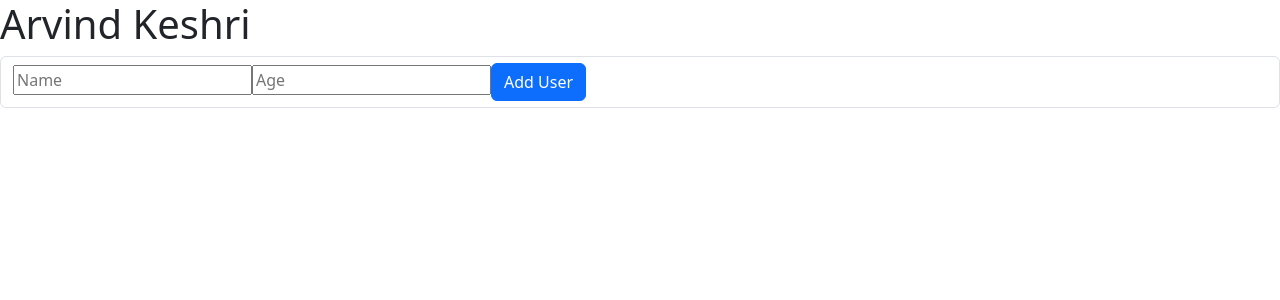
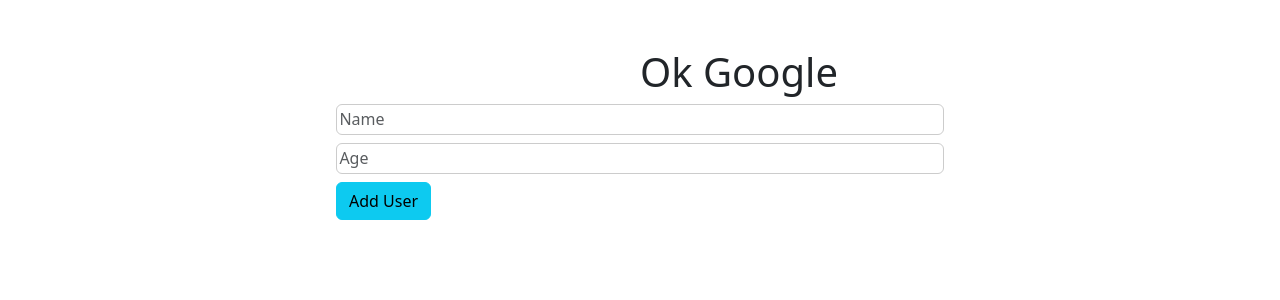
Before and after one commit to codekeshri/add-user-form, a React (Create React App) app: page / in a window 1280 px wide. Shown: the top 300 px of the page. Built offline with nearby package versions, Linux system fonts and the light colour scheme.

Commit message:
re-usable Button & Card UI component added

```diff
--- a/src/App.js
+++ b/src/App.js
@@ -1,12 +1,11 @@
 import React from 'react';
 import './App.css';
-import AddUser from './components/AddUserForm/AddUserForm';
+import AddUser from './components/Users/AddUser';
 import 'bootstrap/dist/css/bootstrap.min.css';
 
 function App() {
   return (
     <div>
-      <h1>Arvind Keshri</h1>
       <AddUser />
     </div>
   );
--- a/src/components/AddUserForm/AddUserForm.jsx
+++ /dev/null
@@ -1,56 +0,0 @@
-import React from 'react';
-import { useState } from 'react';
-
-const AddUser = () => {
-  const [name, setName] = useState('');
-  const [age, setAge] = useState('');
-  const [users, setUsers] = useState([]);
-
-  function userHandler(event) {
-    if (!name.trim().length && !age.trim().length()) {
-      alert('Invalid Input');
-      return;
-    }
-    event.preventDefault();
-    console.log(name, age);
-    setUsers([...users, { name, age }]);
-    setName('');
-    setAge('');
-  }
-
-  return (
-    <div>
-      <div className='form-control'>
-        <input
-          type='text'
-          placeholder='Name'
-          onChange={(event) => setName(event.target.value)}
-          value={name}
-        />
-        <input
-          type='text'
-          placeholder='Age'
-          onChange={(event) => setAge(event.target.value)}
-          value={age}
-        />
-        <button onClick={userHandler} className='btn btn-primary'>
-          {' '}
-          Add User
-        </button>
-      </div>
-      <div>
-        <ul className='list-group'>
-          {users.map((user) => {
-            return (
-              <li key={Math.random()}>
-                `Name is {user.name} and Age is {user.age}`
-              </li>
-            );
-          })}
-        </ul>
-      </div>
-    </div>
-  );
-};
-
-export default AddUser;
--- /dev/null
+++ b/src/components/UI/Button.css
@@ -0,0 +1,18 @@
+.button {
+  font: inherit;
+  border: 1px solid #4f005f;
+  background: #4f005f;
+  color: white;
+  padding: 0.25rem 1rem;
+  cursor: pointer;
+}
+
+.button:hover,
+.button:active {
+  background: #741188;
+  border-color: #741188;
+}
+
+.button:focus {
+  outline: none;
+}
--- /dev/null
+++ b/src/components/UI/Button.jsx
@@ -0,0 +1,28 @@
+import React from 'react';
+import { useState } from 'react';
+import './Button.css';
+
+const Button = (props) => {
+  const [users, setUsers] = useState([]);
+  const [name, setName] = useState('');
+  const [age, setAge] = useState('');
+
+  function userHandler(event) {
+    if (!name.trim().length && !age.trim().length) {
+      alert('Invalid Input');
+      return;
+    }
+    event.preventDefault();
+    console.log(name, age);
+    setUsers([...users, { name, age }]);
+    setName('');
+    setAge('');
+  }
+  return (
+    <button className='btn btn-info button' type='submit' onClick={userHandler}>
+      {props.children}
+    </button>
+  );
+};
+
+export default Button;
--- /dev/null
+++ b/src/components/UI/Card.css
@@ -0,0 +1,5 @@
+.card {
+  background: orange;
+  box-shadow: 0 2px 8px rgba(0, 0, 0, 0.26);
+  border-radius: 10px;
+}
--- /dev/null
+++ b/src/components/UI/Card.jsx
@@ -0,0 +1,8 @@
+import React from 'react';
+import './Card.css';
+
+const Card = (props) => {
+  return <div className={`input ${props.className}`}>{props.children}</div>;
+};
+
+export default Card;
--- /dev/null
+++ b/src/components/Users/AddUser.css
@@ -0,0 +1,26 @@
+.input {
+  margin: 2rem auto;
+  padding: 1rem;
+  width: 90%;
+  max-width: 40rem;
+}
+
+.input label {
+  display: block;
+  font-weight: bold;
+  margin-bottom: 0.5rem;
+}
+
+.input input {
+  font: inherit;
+  display: block;
+  width: 100%;
+  border: 1px solid #ccc;
+  padding: 0.15rem;
+  margin-bottom: 0.5rem;
+}
+
+.input input:focus {
+  outline: none;
+  border-color: #4f005f;
+}
--- /dev/null
+++ b/src/components/Users/AddUser.jsx
@@ -0,0 +1,53 @@
+import React from 'react';
+import { useState } from 'react';
+import Card from '../UI/Card';
+import Button from '../UI/Button';
+import './AddUser.css';
+
+const AddUser = () => {
+  const [name, setName] = useState('');
+  const [age, setAge] = useState('');
+  const [users, setUsers] = useState([]);
+
+  return (
+    <Card className='input'>
+      <form action=''>
+        <h1 style={{ marginLeft: '50%' }}>Ok Google</h1>
+        <div className='form-group'>
+          <input
+            type='text'
+            placeholder='Name'
+            onChange={(event) => setName(event.target.value)}
+            value={name}
+            className='form-control'
+          />
+          <input
+            type='text'
+            placeholder='Age'
+            onChange={(event) => setAge(event.target.value)}
+            value={age}
+            className='form-control'
+          />
+          <Button>Add User</Button>
+        </div>
+        <br />
+        <div>
+          <ul className='list-group'>
+            {users.map((user, index) => {
+              return (
+                <li
+                  key={index}
+                  className='list-group-item list-group-item-info'
+                >
+                  {user.name} is of {user.age} years in age.
+                </li>
+              );
+            })}
+          </ul>
+        </div>
+      </form>
+    </Card>
+  );
+};
+
+export default AddUser;
```
Also changed, not shown: src/components/ok.jsx (deleted).
